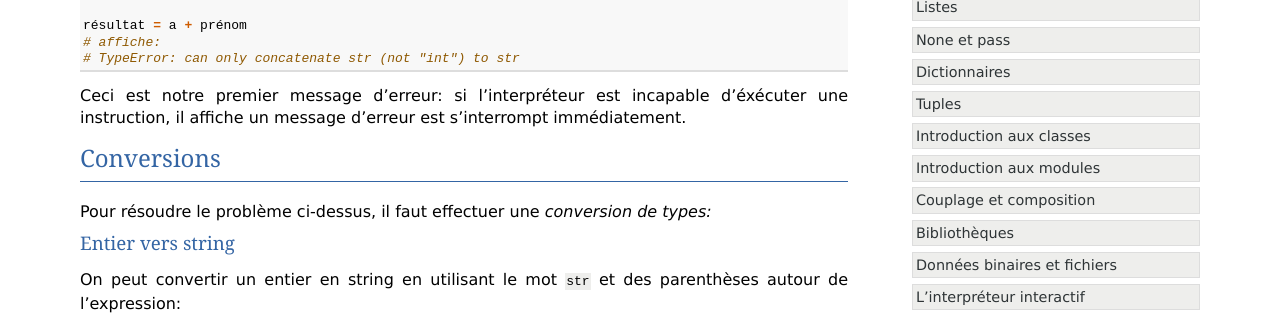
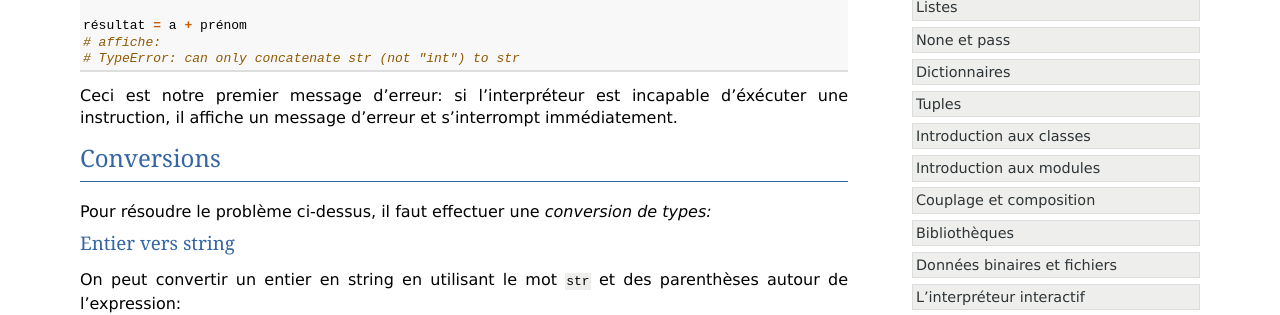
Before and after one commit to gruiick/cours-python, a Sphinx documentation site: the page built from cours/source/03-variables-et-types/03-types.rst, in a window 1280 px wide. Shown: the part 345-660 px from the top of the page. Built offline with Sphinx 7.4.7, drawn with Linux system fonts in a browser that asks for light colours.

Commit message:
Corrections pendant le cours en ligne

```diff
--- a/cours/source/02-premiers-pas/04-maths-simples.rst
+++ b/cours/source/02-premiers-pas/04-maths-simples.rst
@@ -16,6 +16,9 @@ On peut utiliser ``+, *, -`` avec des entiers:
 
    print(2 * 4)   # une étoile pour la multiplication
    # affiche: 8
+
+   print(3 ** 2)  # deux étoiles pour l'opération 'puissance'
+   # affiche: 9
 
 
 Opérations avec des flottants
--- a/cours/source/03-variables-et-types/03-types.rst
+++ b/cours/source/03-variables-et-types/03-types.rst
@@ -19,7 +19,7 @@ d'un côté et un entier de l'autre::
 
 
 Ceci est notre premier message d'erreur: si l'interpréteur est incapable
-d'éxécuter une instruction, il affiche un message d'erreur est s'interrompt
+d'éxécuter une instruction, il affiche un message d'erreur et s'interrompt
 immédiatement.
 
 
```
Also changed, not shown: cours/source/03-variables-et-types/04-booléens.rst (+14 -14 lines).
